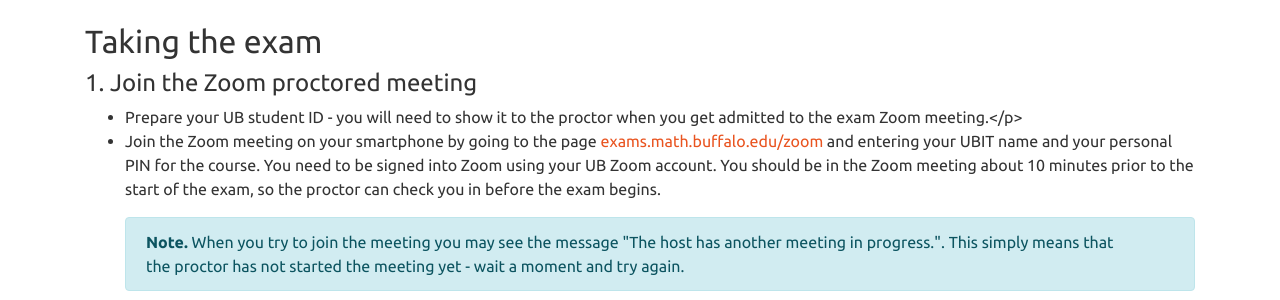
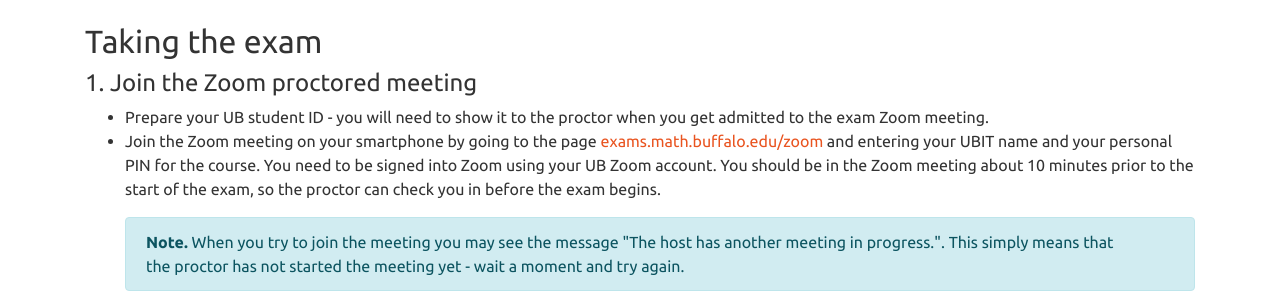
Before and after one commit to ub-math/exam_guides, a Jekyll site: the page built from docs/index.md, in a window 1280 px wide and 900 px high, scrolled down 3883 px. Shown: the part 152-452 px from the top of the window. Built offline with Jekyll 4.4.1, drawn with Linux system fonts in a browser that asks for light colours.

```diff
--- a/docs/index.md
+++ b/docs/index.md
@@ -223,7 +223,7 @@ It can also implicate you in acts of dishonesty committed by others.
 
 #### 1. Join the Zoom proctored meeting
 
-* Prepare your UB student ID - you will need to show it to the proctor when you get admitted to the exam Zoom meeting.</p>
+* Prepare your UB student ID - you will need to show it to the proctor when you get admitted to the exam Zoom meeting.
 * Join the Zoom meeting on your smartphone by going to the page [exams.math.buffalo.edu/zoom](https://exams.math.buffalo.edu/zoom){:target="_blank" rel="noopener"}
   and entering your UBIT name and your personal PIN for the course. You need to be signed into Zoom using your UB Zoom account.
   You should be in the Zoom meeting about 10 minutes prior to the start of the exam, so the proctor can check you in before the exam begins.
```
